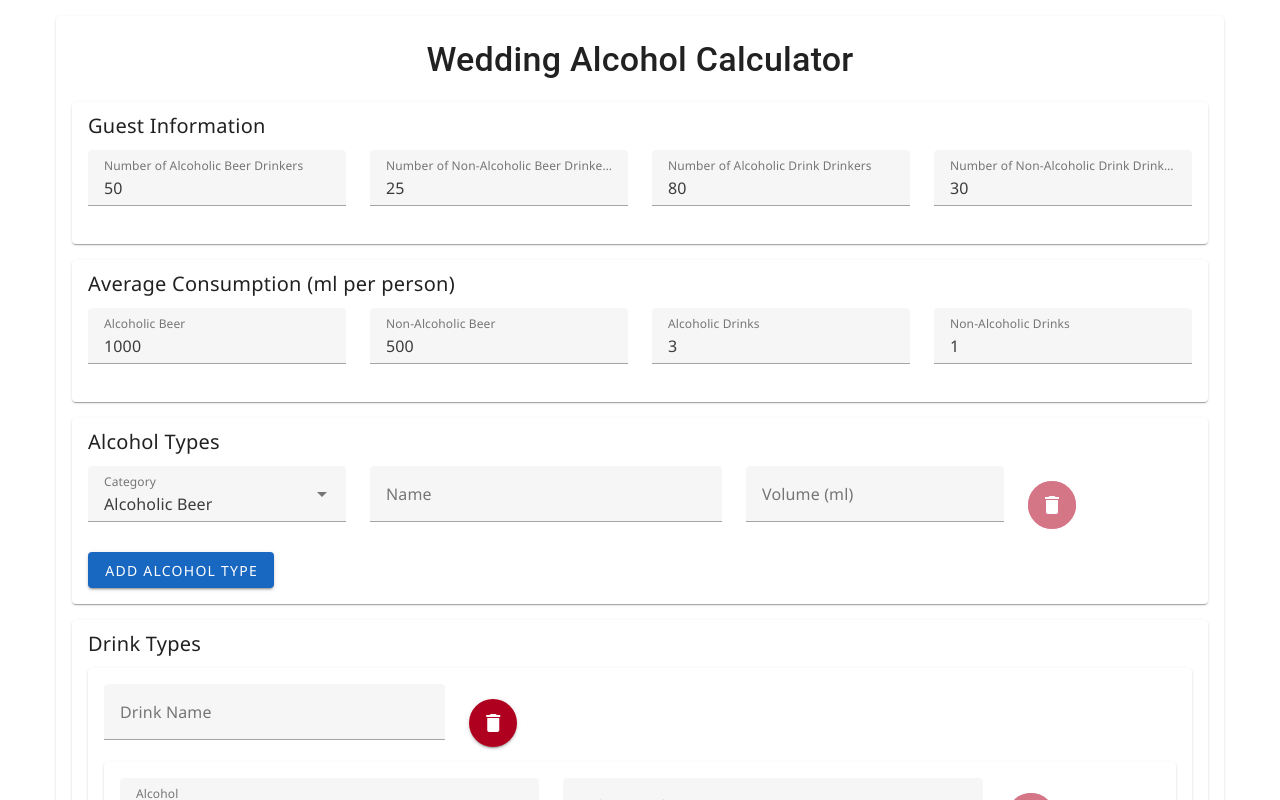
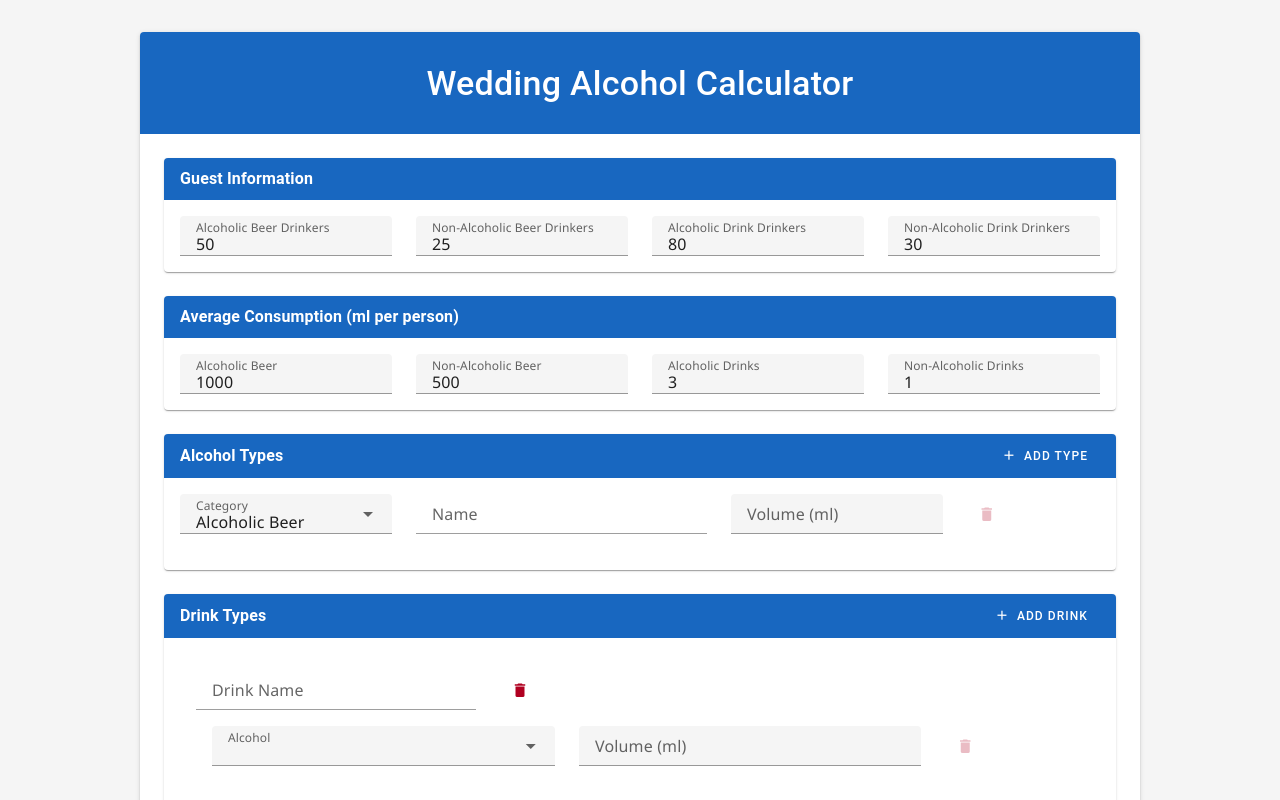
Before and after one commit to bartoszbrozek/wedding-alcohol-calculator, a Vue app: page / in a window 1280 px wide. Shown: the top 800 px of the page. Built offline with nearby package versions, Linux system fonts and the light colour scheme.

Commit message:
style: enhance UI components and improve layout in App.vue

```diff
--- a/src/App.vue
+++ b/src/App.vue
@@ -1,61 +1,77 @@
 <template>
   <v-app>
-    <v-main>
-      <v-container>
-        <v-card class="mx-auto" max-width="1200">
-          <v-card-title class="text-h4 text-center py-4">
+    <v-main class="bg-grey-lighten-4">
+      <v-container class="py-8">
+        <v-card class="mx-auto" max-width="1000" elevation="2">
+          <v-card-title class="text-h4 text-center py-6 bg-primary text-white">
             Wedding Alcohol Calculator
           </v-card-title>
 
-          <v-card-text>
+          <v-card-text class="pa-6">
             <v-form @submit.prevent="calculateQuantities" v-model="isFormValid">
-              <v-card class="mb-4">
-                <v-card-title>Guest Information</v-card-title>
-                <v-card-text>
+              <v-card class="mb-6" elevation="1">
+                <v-card-title class="text-subtitle-1 font-weight-bold bg-primary text-white">
+                  Guest Information
+                </v-card-title>
+                <v-card-text class="pt-4">
                   <v-row>
                     <v-col cols="12" sm="6" md="3">
                       <v-text-field
                         v-model.number="guestInfo.alcoholicBeerDrinkers"
-                        label="Number of Alcoholic Beer Drinkers"
+                        label="Alcoholic Beer Drinkers"
                         type="number"
                         :rules="[rules.required, rules.positive]"
                         required
+                        density="compact"
+                        hide-details="auto"
+                        bg-color="grey-lighten-4"
                       ></v-text-field>
                     </v-col>
                     <v-col cols="12" sm="6" md="3">
                       <v-text-field
                         v-model.number="guestInfo.nonAlcoholicBeerDrinkers"
-                        label="Number of Non-Alcoholic Beer Drinkers"
+                        label=" Non-Alcoholic Beer Drinkers"
                         type="number"
                         :rules="[rules.required, rules.positive]"
                         required
+                        density="compact"
+                        hide-details="auto"
+                        bg-color="grey-lighten-4"
                       ></v-text-field>
                     </v-col>
                     <v-col cols="12" sm="6" md="3">
                       <v-text-field
                         v-model.number="guestInfo.alcoholicDrinkers"
-                        label="Number of Alcoholic Drink Drinkers"
+                        label="Alcoholic Drink Drinkers"
                         type="number"
                         :rules="[rules.required, rules.positive]"
                         required
+                        density="compact"
+                        hide-details="auto"
+                        bg-color="grey-lighten-4"
                       ></v-text-field>
                     </v-col>
                     <v-col cols="12" sm="6" md="3">
                       <v-text-field
                         v-model.number="guestInfo.nonAlcoholicDrinkers"
-                        label="Number of Non-Alcoholic Drink Drinkers"
+                        label="Non-Alcoholic Drink Drinkers"
                         type="number"
                         :rules="[rules.required, rules.positive]"
                         required
+                        density="compact"
+                        hide-details="auto"
+                        bg-color="grey-lighten-4"
                       ></v-text-field>
                     </v-col>
                   </v-row>
                 </v-card-text>
               </v-card>
 
-              <v-card class="mb-4">
-                <v-card-title>Average Consumption (ml per person)</v-card-title>
-                <v-card-text>
+              <v-card class="mb-6" elevation="1">
+                <v-card-title class="text-subtitle-1 font-weight-bold bg-primary text-white">
+                  Average Consumption (ml per person)
+                </v-card-title>
+                <v-card-text class="pt-4">
                   <v-row>
                     <v-col cols="12" sm="6" md="3">
                       <v-text-field
@@ -64,6 +80,9 @@
                         type="number"
                         :rules="[rules.required, rules.positive]"
                         required
+                        density="compact"
+                        hide-details="auto"
+                        bg-color="grey-lighten-4"
                       ></v-text-field>
                     </v-col>
                     <v-col cols="12" sm="6" md="3">
@@ -73,6 +92,9 @@
                         type="number"
                         :rules="[rules.required, rules.positive]"
                         required
+                        density="compact"
+                        hide-details="auto"
+                        bg-color="grey-lighten-4"
                       ></v-text-field>
                     </v-col>
                     <v-col cols="12" sm="6" md="3">
@@ -82,6 +104,9 @@
                         type="number"
                         :rules="[rules.required, rules.positive]"
                         required
+                        density="compact"
+                        hide-details="auto"
+                        bg-color="grey-lighten-4"
                       ></v-text-field>
                     </v-col>
                     <v-col cols="12" sm="6" md="3">
@@ -91,16 +116,30 @@
                         type="number"
                         :rules="[rules.required, rules.positive]"
                         required
+                        density="compact"
+                        hide-details="auto"
+                        bg-color="grey-lighten-4"
                       ></v-text-field>
                     </v-col>
                   </v-row>
                 </v-card-text>
               </v-card>
 
-              <v-card class="mb-4">
-                <v-card-title>Alcohol Types</v-card-title>
-                <v-card-text>
-                  <v-row v-for="(alcohol, index) in alcoholTypes" :key="'alcohol-' + index">
+              <v-card class="mb-6" elevation="1">
+                <v-card-title class="text-subtitle-1 font-weight-bold bg-primary text-white d-flex justify-space-between align-center">
+                  Alcohol Types
+                  <v-btn
+                    color="white"
+                    @click="addAlcoholType"
+                    variant="text"
+                    size="small"
+                    prepend-icon="mdi-plus"
+                  >
+                    Add Type
+                  </v-btn>
+                </v-card-title>
+                <v-card-text class="pt-4">
+                  <v-row v-for="(alcohol, index) in alcoholTypes" :key="'alcohol-' + index" class="mb-2">
                     <v-col cols="12" sm="3">
                       <v-select
                         v-model="alcohol.category"
@@ -110,6 +149,9 @@
                         label="Category"
                         :rules="[rules.required]"
                         required
+                        density="compact"
+                        hide-details="auto"
+                        bg-color="grey-lighten-4"
                       ></v-select>
                     </v-col>
                     <v-col cols="12" sm="4">
@@ -118,6 +160,9 @@
                         label="Name"
                         :rules="[rules.required]"
                         required
+                        density="compact"
+                        hide-details="auto"
+                        bg-color="white"
                       ></v-text-field>
                     </v-col>
                     <v-col cols="12" sm="3">
@@ -127,6 +172,9 @@
                         type="number"
                         :rules="[rules.required, rules.positive]"
                         required
+                        density="compact"
+                        hide-details="auto"
+                        bg-color="grey-lighten-4"
                       ></v-text-field>
                     </v-col>
                     <v-col cols="12" sm="2" class="d-flex align-center">
@@ -135,28 +183,36 @@
                         icon
                         @click="removeAlcoholType(index)"
                         :disabled="alcoholTypes.length === 1"
+                        variant="text"
+                        size="small"
                       >
                         <v-icon>mdi-delete</v-icon>
                       </v-btn>
                     </v-col>
                   </v-row>
-                  <v-btn
-                    color="primary"
-                    @click="addAlcoholType"
-                    class="mt-2"
-                  >
-                    Add Alcohol Type
-                  </v-btn>
                 </v-card-text>
               </v-card>
 
-              <v-card class="mb-4">
-                <v-card-title>Drink Types</v-card-title>
-                <v-card-text>
+              <v-card class="mb-6" elevation="1">
+                <v-card-title class="text-subtitle-1 font-weight-bold bg-primary text-white d-flex justify-space-between align-center">
+                  Drink Types
+                  <v-btn
+                    color="white"
+                    @click="addDrinkType"
+                    variant="text"
+                    size="small"
+                    prepend-icon="mdi-plus"
+                  >
+                    Add Drink
+                  </v-btn>
+                </v-card-title>
+                <v-card-text class="pt-4">
                   <v-card
                     v-for="(drink, index) in drinkTypes"
                     :key="'drink-' + index"
                     class="mb-4"
+                    elevation="0"
+                    bg-color="grey-lighten-4"
                   >
                     <v-card-text>
                       <v-row>
@@ -166,6 +222,9 @@
                             label="Drink Name"
                             :rules="[rules.required]"
                             required
+                            density="compact"
+                            hide-details="auto"
+                            bg-color="white"
                           ></v-text-field>
                         </v-col>
                         <v-col cols="12" sm="2" class="d-flex align-center">
@@ -173,7 +232,8 @@
                             color="error"
                             icon
                             @click="removeDrinkType(index)"
-                            :disabled="false"
+                            variant="text"
+                            size="small"
                           >
                             <v-icon>mdi-delete</v-icon>
                           </v-btn>
@@ -184,6 +244,8 @@
                         v-for="(ingredient, ingIndex) in drink.ingredients"
                         :key="'ingredient-' + ingIndex"
                         class="mb-2"
+                        elevation="0"
+                        bg-color="white"
                       >
                         <v-card-text>
                           <v-row>
@@ -196,6 +258,9 @@
                                 label="Alcohol"
                                 :rules="[rules.required]"
                                 required
+                                density="compact"
+                                hide-details="auto"
+                                bg-color="grey-lighten-4"
                               >
                                 <template v-slot:item="{ props, item }">
                                   <v-list-item v-bind="props">
@@ -213,6 +278,9 @@
                                 type="number"
                                 :rules="[rules.required, rules.positive]"
                                 required
+                                density="compact"
+                                hide-details="auto"
+                                bg-color="grey-lighten-4"
                               ></v-text-field>
                             </v-col>
                             <v-col cols="12" sm="2" class="d-flex align-center">
@@ -221,6 +289,8 @@
                                 icon
                                 @click="removeIngredient(index, ingIndex)"
                                 :disabled="drink.ingredients.length === 1"
+                                variant="text"
+                                size="small"
                               >
                                 <v-icon>mdi-delete</v-icon>
                               </v-btn>
@@ -233,19 +303,14 @@
                         color="primary"
                         @click="addIngredient(index)"
                         class="mt-2"
+                        variant="text"
+                        size="small"
+                        prepend-icon="mdi-plus"
                       >
                         Add Ingredient
                       </v-btn>
                     </v-card-text>
                   </v-card>
-
-                  <v-btn
-                    color="primary"
-                    @click="addDrinkType"
-                    class="mt-2"
-                  >
-                    Add Drink Type
-                  </v-btn>
                 </v-card-text>
               </v-card>
 
@@ -255,17 +320,21 @@
                 block
                 :disabled="!isFormValid"
                 class="mt-4"
+                size="large"
+                elevation="2"
               >
                 Calculate
               </v-btn>
             </v-form>
           </v-card-text>
 
-          <v-card-text v-if="showResults">
-            <v-card>
-              <v-card-title>Recommended Quantities</v-card-title>
-              <v-card-text>
-                <v-table>
+          <v-card-text v-if="showResults" class="pa-6">
+            <v-card elevation="1">
+              <v-card-title class="text-subtitle-1 font-weight-bold bg-secondary text-white">
+                Recommended Quantities
+              </v-card-title>
+              <v-card-text class="pt-4">
+                <v-table density="compact" bg-color="grey-lighten-4">
                   <thead>
                     <tr>
                       <th>Type</th>
```
